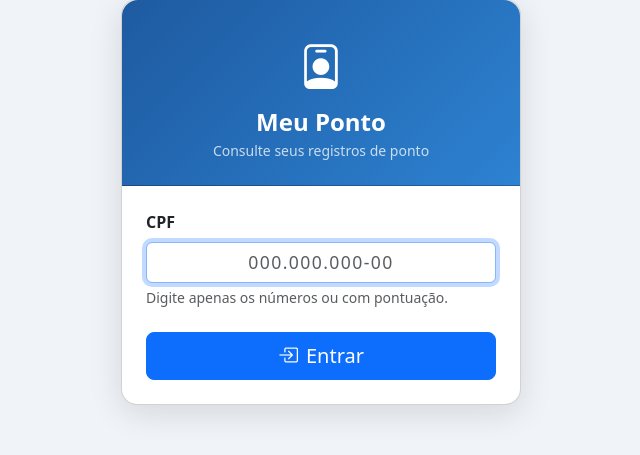
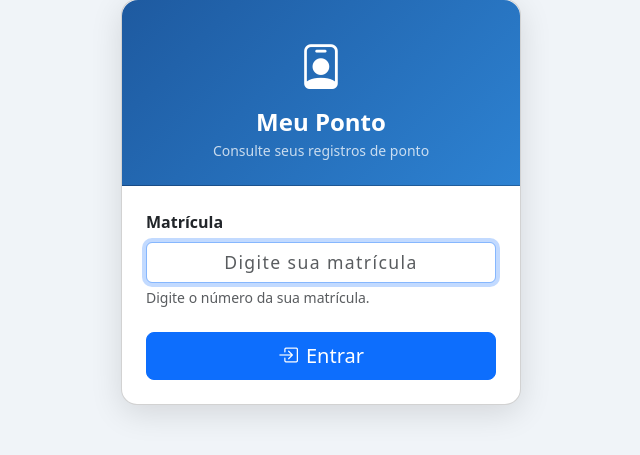
Before and after one commit to deivison-nog/projeto-ponto, a PHP site: page /pontoview.php in a window 1280 px wide. Shown: the part 198-653 px from the top of the page, without its empty margins (319-959 px from the left). Run offline with PHP 8.4, Linux system fonts and the light colour scheme.

Commit message:
Change pontoview.php login from CPF to matrícula
Agent-Logs-Url: https://github.com/deivison-nog/projeto-ponto/sessions/d1368b1c-cad2-4381-a480-e26face7b7b4

Co-authored-by: deivison-nog <77868616+deivison-nog@users.noreply.github.com>

```diff
--- a/pontoview.php
+++ b/pontoview.php
@@ -54,25 +54,24 @@ if (isset($_GET['logout'])) {
 }
 
 // Login
-if ($_SERVER['REQUEST_METHOD'] === 'POST' && isset($_POST['cpf'])) {
-    $cpf = preg_replace('/\D/', '', trim($_POST['cpf']));
+if ($_SERVER['REQUEST_METHOD'] === 'POST' && isset($_POST['matricula'])) {
+    $matricula = trim($_POST['matricula']);
 
-    if ($cpf === '') {
-        $erro = 'Informe o CPF.';
+    if ($matricula === '') {
+        $erro = 'Informe a matrícula.';
     } else {
-        // Normaliza formato do CPF para comparação (aceita com ou sem pontuação no banco)
         $stmt = $pdo->prepare(
-            "SELECT id, nome, cargo, departamento, cpf
+            "SELECT id, nome, cargo, departamento
              FROM funcionarios
-             WHERE REPLACE(REPLACE(REPLACE(cpf, '.', ''), '-', ''), ' ', '') = :cpf
+             WHERE matricula = :matricula
                AND situacao = 'Ativo'
              LIMIT 1"
         );
-        $stmt->execute([':cpf' => $cpf]);
+        $stmt->execute([':matricula' => $matricula]);
         $func = $stmt->fetch();
 
         if (!$func) {
-            $erro = 'CPF não encontrado ou funcionário inativo. Verifique e tente novamente.';
+            $erro = 'Matrícula não encontrada ou funcionário inativo. Verifique e tente novamente.';
         } else {
             $_SESSION['pv_id']    = $func['id'];
             $_SESSION['pv_nome']  = $func['nome'];
@@ -206,11 +205,11 @@ if ($logado) {
 
       <form method="post" autocomplete="off" novalidate>
         <div class="mb-3">
-          <label for="cpf" class="form-label fw-semibold">CPF</label>
-          <input type="text" id="cpf" name="cpf" class="form-control cpf-input"
-                 placeholder="000.000.000-00" maxlength="18"
+          <label for="matricula" class="form-label fw-semibold">Matrícula</label>
+          <input type="text" id="matricula" name="matricula" class="form-control cpf-input"
+                 placeholder="Digite sua matrícula"
                  inputmode="numeric" required autofocus>
-          <div class="form-text text-muted">Digite apenas os números ou com pontuação.</div>
+          <div class="form-text text-muted">Digite o número da sua matrícula.</div>
         </div>
         <div class="d-grid mt-4">
           <button type="submit" class="btn btn-primary btn-lg">
@@ -221,17 +220,6 @@ if ($logado) {
     </div>
   </div>
 </div>
-
-<script>
-// Máscara de CPF no campo
-document.getElementById('cpf').addEventListener('input', function () {
-  let v = this.value.replace(/\D/g, '').substring(0, 11);
-  if (v.length > 9)      v = v.replace(/^(\d{3})(\d{3})(\d{3})(\d{0,2})/, '$1.$2.$3-$4');
-  else if (v.length > 6) v = v.replace(/^(\d{3})(\d{3})(\d{0,3})/, '$1.$2.$3');
-  else if (v.length > 3) v = v.replace(/^(\d{3})(\d{0,3})/, '$1.$2');
-  this.value = v;
-});
-</script>
 
 <?php else: ?>
 
```
